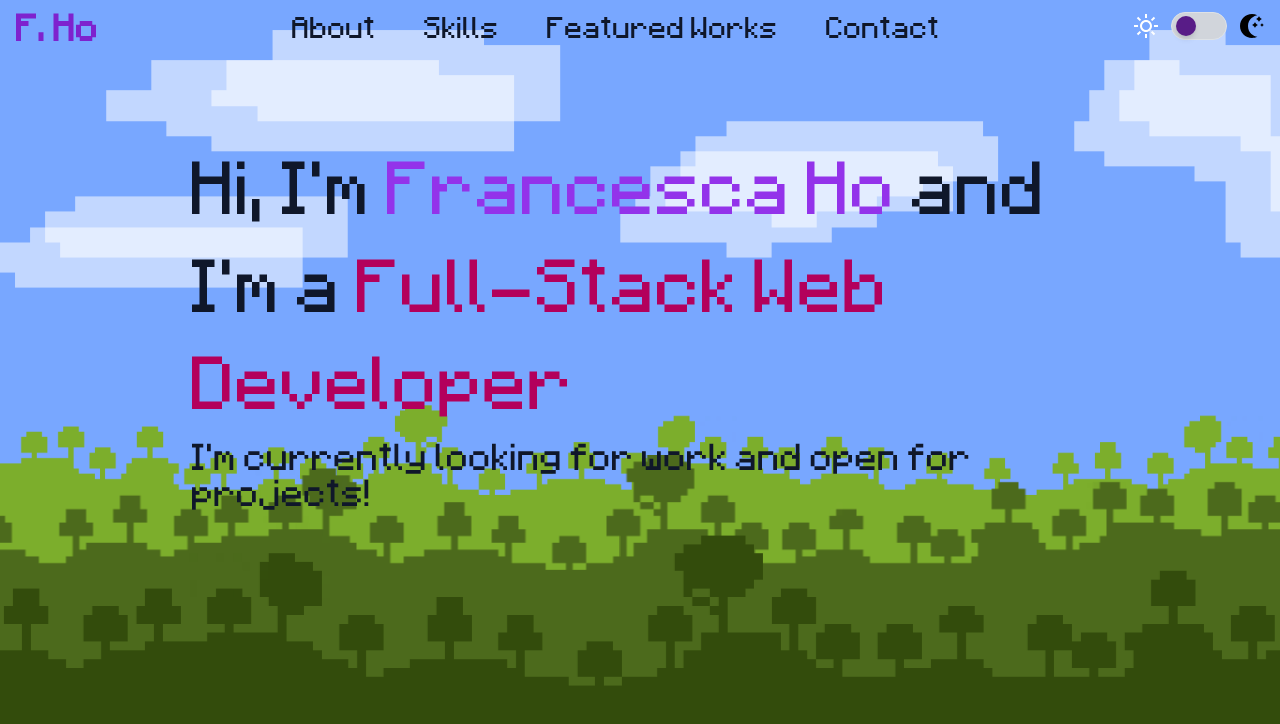
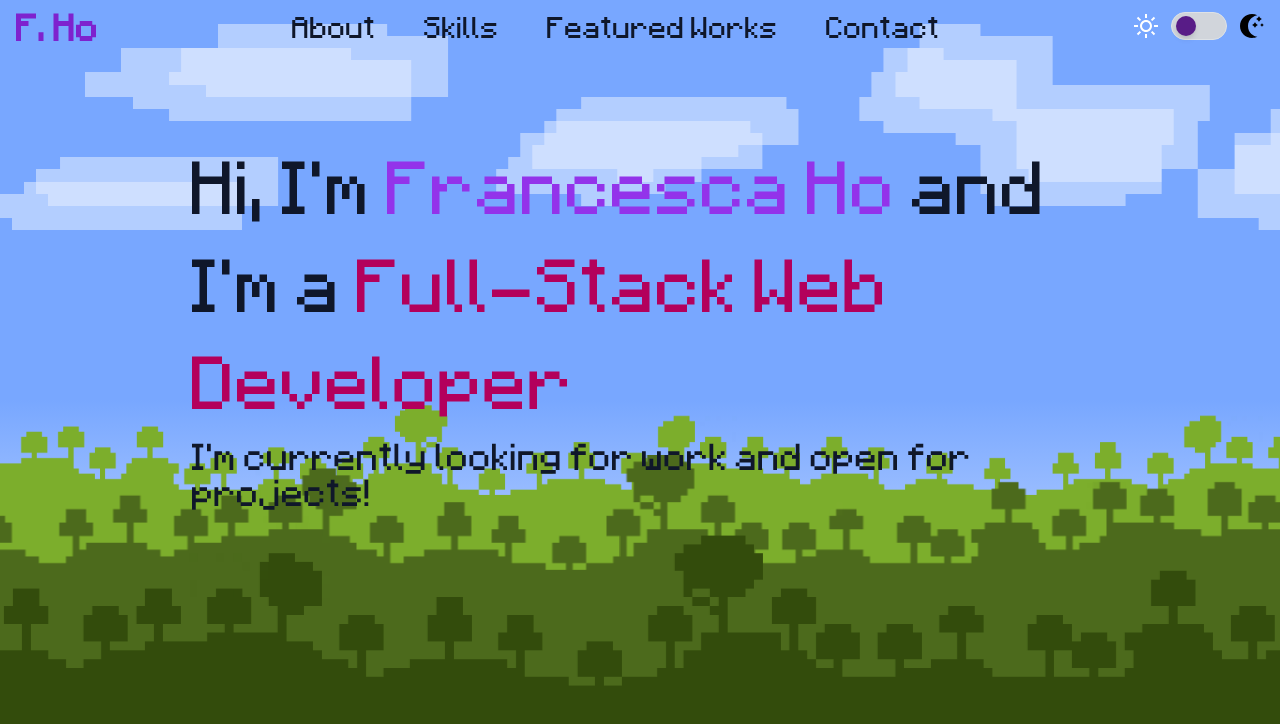
Before and after one commit to the-code-raccoon/website-wordpress, a React (Create React App) app: page / in a window 1280 px wide. Shown: the top 724 px of the page. Built offline with nearby package versions, Linux system fonts and the light colour scheme.

Commit message:
Fix clouds, add darkness to trees in darkmode, gradient to background in light and dark mode

```diff
--- a/src/App/App.css
+++ b/src/App/App.css
@@ -13,6 +13,7 @@ html {
 * {
   font-family: "Minecraftia", "VT323";
   box-sizing: border-box;
+  caret-color: transparent;
 }
 
 body::-webkit-scrollbar {
--- a/src/App/App.jsx
+++ b/src/App/App.jsx
@@ -15,7 +15,7 @@ export default function App() {
   return (
     <ParallaxProvider scrollAxis="horizontal">
       <div
-        className="w-[1200vw] sm:w-[885vw] md:w-[810vw] lg:w-[620vw] xl:w-[520vw] bg-[#78A7FF] transition ease-in-out dark:bg-[#38285c]"
+        className="w-[1200vw] sm:w-[885vw] md:w-[810vw] lg:w-[620vw] xl:w-[520vw] bg-gradient-to-b to-white via-[#78A7FF] from-[#78A7FF] dark:bg-gradient-to-b dark:to-black dark:via-[#38285c] dark:from-[#38285c]"
         onWheel={(e) => {
           document.scrollingElement.scrollLeft += e.deltaY * 2.5;
         }}
--- a/src/App/Background.jsx
+++ b/src/App/Background.jsx
@@ -31,12 +31,12 @@ export default function Background() {
     <div className={root} ref={target}>
       <div
         style={{
-          backgroundSize: "50%",
+          backgroundSize: "40%",
           backgroundImage: `url(${imageBg})`,
           left: 0,
           right: 0,
         }}
-        className={layer}
+        className={layer + " opacity-80 dark:opacity-50"}
       />
       <div
         style={{
@@ -46,7 +46,7 @@ export default function Background() {
           left: 0,
           right: 0,
         }}
-        className={layer}
+        className={layer + " dark:brightness-50"}
       />
       <div
         style={{
@@ -56,7 +56,7 @@ export default function Background() {
           left: midExtend,
           right: midExtend,
         }}
-        className={layer}
+        className={layer + " dark:brightness-50"}
         ref={mid.ref}
       />
       <div
@@ -67,7 +67,7 @@ export default function Background() {
           left: closeExtend,
           right: closeExtend,
         }}
-        className={layer}
+        className={layer + " dark:brightness-50"}
         ref={close.ref}
       />
     </div>
--- a/tailwind.config.js
+++ b/tailwind.config.js
@@ -23,7 +23,6 @@ module.exports = {
         width: "width",
         fontSize: "font-size",
       },
-
     },
   },
   plugins: [],
```
Also changed, not shown: src/App/Header.tsx (+7 -6 lines).
